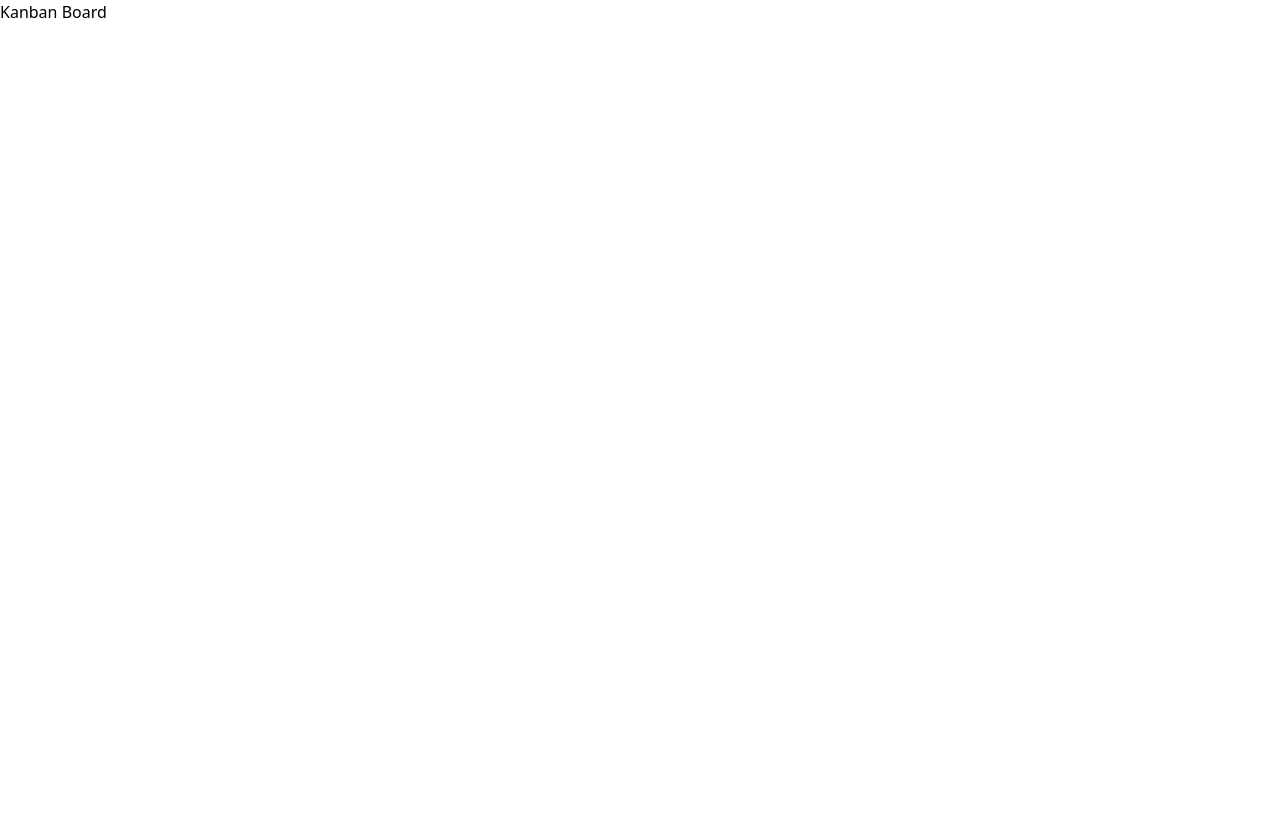
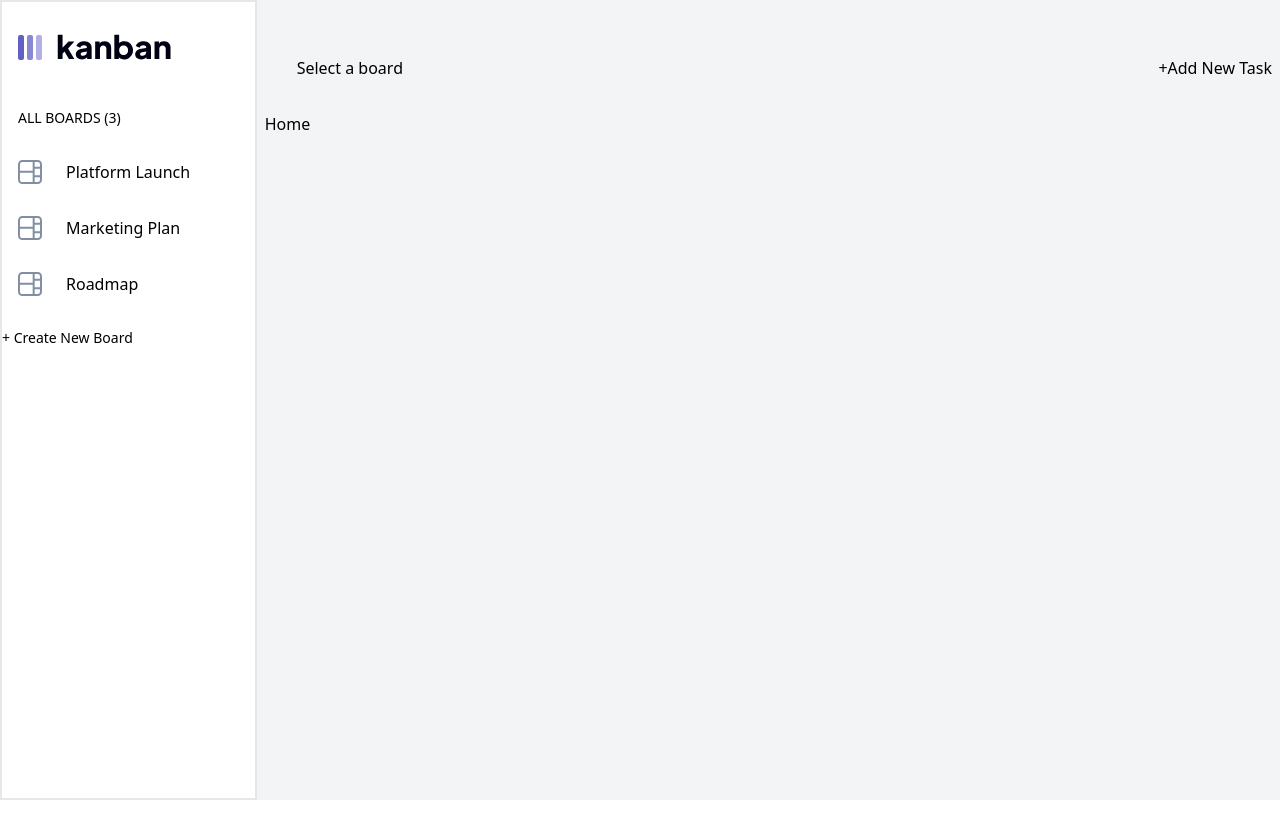
Before and after one commit to gathiz/kanban-board, a React (Vite) app: page / in a window 1280 px wide. Before the commit the page ends 800 px from the top, so only its background shows below. Built offline with nearby package versions, Linux system fonts and the light colour scheme.

Commit message:
added sidebar

```diff
--- a/package.json
+++ b/package.json
@@ -11,9 +11,11 @@
   },
   "dependencies": {
     "@reduxjs/toolkit": "^2.2.7",
+    "axios": "^1.7.7",
     "react": "^18.3.1",
     "react-dom": "^18.3.1",
-    "react-redux": "^9.1.2"
+    "react-redux": "^9.1.2",
+    "react-router-dom": "^6.26.1"
   },
   "devDependencies": {
     "@eslint/js": "^9.9.0",
--- a/src/App.tsx
+++ b/src/App.tsx
@@ -1,10 +1,32 @@
+import { Route, BrowserRouter as Router, Routes } from "react-router-dom"
+import Layout from "./components/layout/Layout"
+import Home from "./components/home/Home"
+import { AppDispatch } from "./store";
+import { useDispatch } from "react-redux";
+import { useEffect } from "react";
+import axios from "axios";
+import { addBoards } from "./store/boardSlice";
 
 const App = () => {
 
+  const useAppDispatch = () => useDispatch<AppDispatch>();
+  const dispatch = useAppDispatch();
+
+  useEffect(() => {
+    axios.get('/data.json').then((response) => {
+      const boardData = response.data;
+      dispatch(addBoards(boardData));
+    });
+  }, []);
+
   return (
-    <div>
-      <h1>Kanban Board</h1>
-    </div>
+    <Router>
+      <Layout>
+        <Routes>
+          <Route path="/" element={<Home />} />
+        </Routes>
+      </Layout>
+    </Router>
   )
 }
 
--- /dev/null
+++ b/src/components/home/Home.tsx
@@ -0,0 +1,12 @@
+import Navbar from "../navbar/Navbar";
+
+const Home = () => {
+    return(
+        <div className="flex flex-col w-full px-2 mt-6 h-full">
+            <Navbar title="Select a board"/>
+            <h1>Home</h1>
+        </div>
+    );
+}
+
+export default Home;
--- /dev/null
+++ b/src/components/layout/Layout.tsx
@@ -0,0 +1,18 @@
+import Sidebar from "../sidebar/Sidebar";
+
+interface LayoutProps {
+    children: React.ReactNode
+}
+
+const Layout: React.FC<LayoutProps> = ({ children }) => {
+    return (
+        <div className="flex w-full bg-gray-100">
+            <Sidebar />
+            <div className="flex w-full">
+                {children}
+            </div>
+        </div>
+    );
+}
+
+export default Layout;
--- /dev/null
+++ b/src/components/navbar/Navbar.tsx
@@ -0,0 +1,15 @@
+
+interface NavbarProps {
+    title: string;
+}
+
+const Navbar: React.FC<NavbarProps> = ({title}) => {
+    return(
+        <div className="flex items-center justify-between">
+            <p className="rounded-lg bg-blue m-4 p-4">{title}</p>
+            <button>+Add New Task</button>
+        </div>
+    );
+}
+
+export default Navbar;
--- /dev/null
+++ b/src/components/sidebar/BoardList.tsx
@@ -0,0 +1,37 @@
+import { useSelector } from "react-redux";
+import { RootState } from "../../store";
+import { selectAllBoards } from "../../store/boardSlice";
+import { Board } from "../../types";
+import SidebarItem from "./SidebarItem";
+import { useState } from "react";
+
+const BoardList = () => {
+    const boards: Board[] = useSelector((state: RootState) => selectAllBoards(state));
+
+    const [active, setActive] = useState(-1);
+
+    const handleClick = (id: string) => {
+        setActive(parseInt(id));
+    }
+
+    return (
+        <div className="flex flex-col w-full mt-4">
+            <h1 className="text-sm uppercase m-4">All Boards ({boards.length})</h1>
+            {boards.map((board, index) => (
+                <SidebarItem
+                    id={index.toString()}
+                    key={index.toString()}
+                    icon="src/assets/icon-board.svg"
+                    title={board.name}
+                    onClick={handleClick}
+                    active={index === active ? true : false} />
+            ))}
+
+            <div>
+                <p className="text-sm my-4">+ Create New Board</p>
+            </div>
+        </div>
+    );
+}
+
+export default BoardList;
--- /dev/null
+++ b/src/components/sidebar/Sidebar.tsx
@@ -0,0 +1,14 @@
+import logoDark from "../../assets/logo-dark.svg";
+import BoardList from "./BoardList";
+
+const Sidebar = () => {
+
+    return (
+        <div className="flex flex-col items-start py-4 w-80 bg-white h-screen border-2">
+            <img className="m-2 p-2" src={logoDark} />
+            <BoardList />
+        </div>
+    );
+}
+
+export default Sidebar;
--- /dev/null
+++ b/src/components/sidebar/SidebarItem.tsx
@@ -0,0 +1,24 @@
+
+interface SidebarItemProps {
+    id: string;
+    icon: string;
+    title: string;
+    active: boolean;
+    onClick: (id: string) => void;
+}
+
+const SidebarItem: React.FC<SidebarItemProps> = ({id, icon, title, active, onClick}) => {
+
+    const handleClick = () => {
+        onClick(id);
+    }
+
+    return(
+        <div onClick={handleClick} id={id} className={`flex w-full my-2 py-2 ${active ? "bg-light-secondary text-white rounded-lg ": " bg-transparent"}`}>
+            <img className="mx-4" src={icon}/>
+            <p className="text-base mx-2">{title}</p>
+        </div>
+    );
+}
+
+export default SidebarItem;
--- a/tailwind.config.js
+++ b/tailwind.config.js
@@ -1,8 +1,22 @@
 /** @type {import('tailwindcss').Config} */
 export default {
-  content: [],
+  content: [
+    "./index.html",
+    "./src/**/*.{js,ts,jsx,tsx}",
+  ],
   theme: {
-    extend: {},
+    extend: {
+      colors: {
+        light: {
+          background: '#f4f7fd',
+          primary: '#d8d7f1',
+          secondary: '#635fc7'
+        },
+        dark: {
+          background: '#20212c'
+        }
+      }
+    },
   },
   plugins: [],
 }
```
